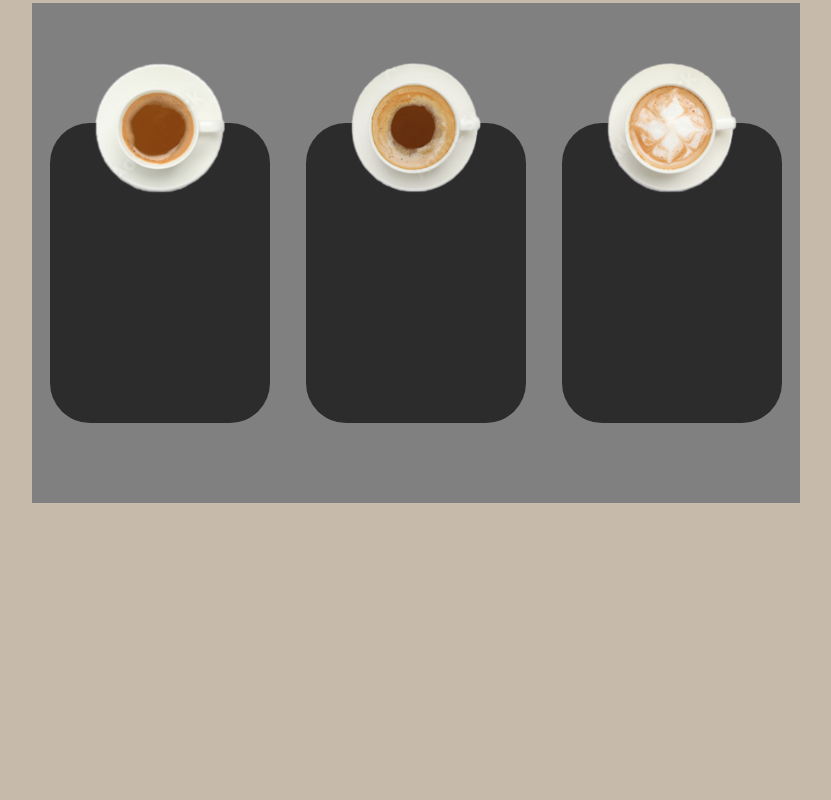
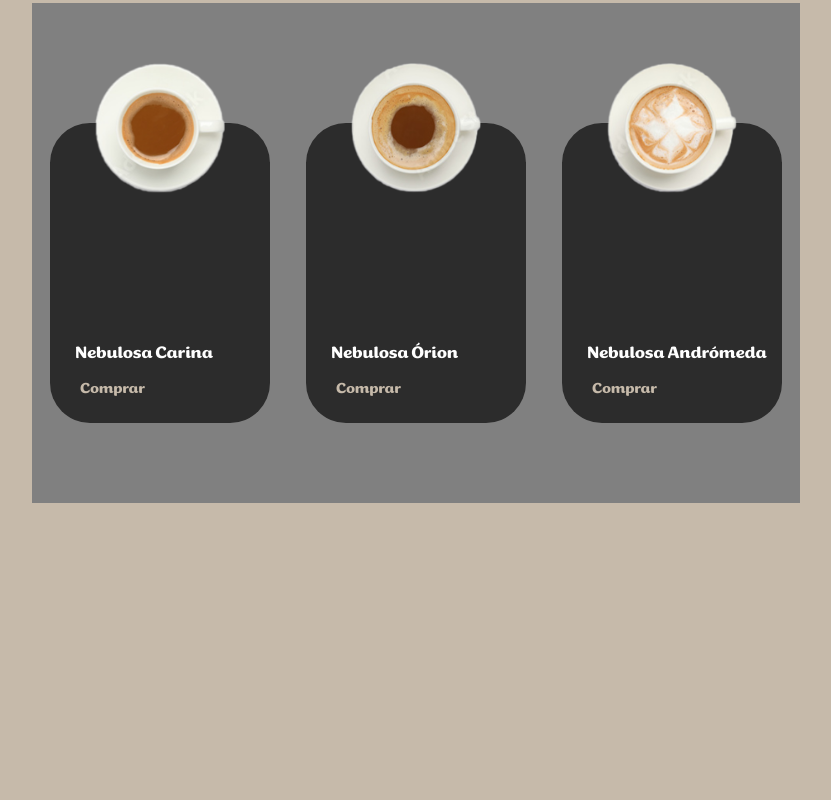
Before and after one commit to deivison556/Cafeteria-Nebulosa, a plain HTML site: page index.html in a window 1280 px wide. Shown: the part 855-1655 px from the top of the page, without its empty margins (224-1055 px from the left). Drawn offline with Linux system fonts and the light colour scheme.

Commit message:
feito a estilizacao da div box-buycoffee e do btn de compra no style.css

```diff
--- a/src/css/style.css
+++ b/src/css/style.css
@@ -151,6 +151,38 @@ body {
   z-index: 99;
 }
 
+/* btn de compra cafes */
+.section-coffee .section-boxs .section-img-coffee .image-container .box-buycoffee {
+  position: relative;
+  top: 140px;
+  left: -20px;
+  width: 180px;
+  height: 60px;
+  text-align: left;
+  z-index: 100;
+}
+
+.section-coffee .section-boxs .section-img-coffee .image-container .box-buycoffee p, a {
+  font-size: 16px;
+  color: white;
+}
+
+.section-coffee .section-boxs .section-img-coffee .image-container .box-buycoffee a {
+  position: relative;
+  top: 10px;
+  font-size: 14px;
+  padding: 5px;
+  color: var(--corPrimaria);
+  text-decoration: none;
+}
+
+.section-coffee .section-boxs .section-img-coffee .image-container .box-buycoffee a:hover {
+  color: white;
+  border: 1px solid var(--corSecundaria);
+  background-color: var(--corHover);
+  border-radius: 4px;
+}
+
 .section-coffee .section-boxs .section-img-coffee .image-container::after {
   content: '';
   position: absolute;
```
